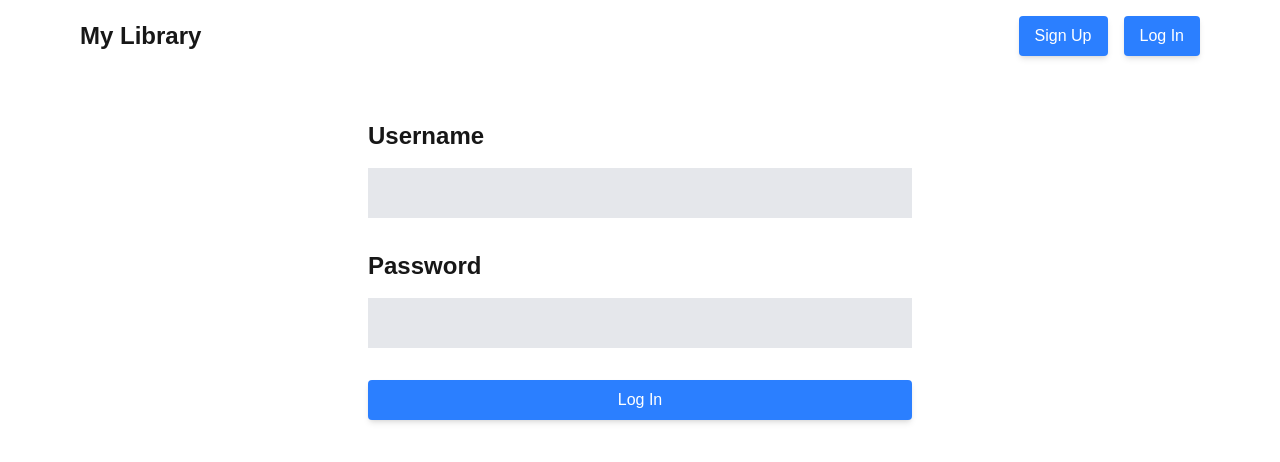
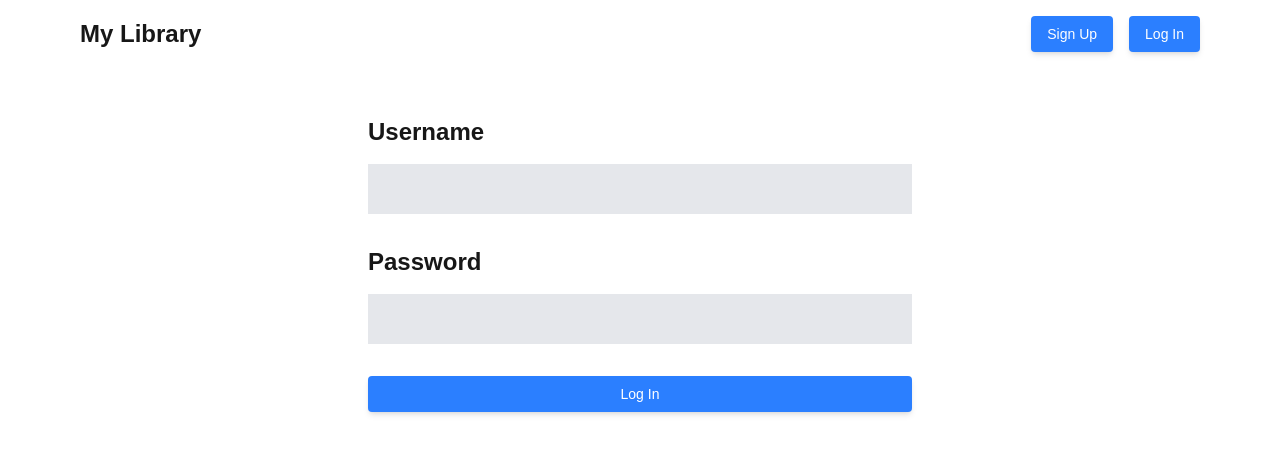
Before and after one commit to andrebarros7201/my-library, a Next.js app: page /login in a window 1280 px wide. Shown: the top 462 px of the page. Built offline with nearby package versions, Linux system fonts and the light colour scheme; no server answers.

Commit message:
fix button text resize
change button text size on smaller devices

```diff
--- a/components/ui/Button.tsx
+++ b/components/ui/Button.tsx
@@ -18,7 +18,7 @@ const Button = ({
   return (
     <button
       className={clsx(
-        "px-4 py-2 text-white rounded shadow-md transition-all duration-300 ease-in-out cursor-pointer",
+        "px-4 py-2 text-sm sm:text-md text-white rounded shadow-md transition-all duration-300 ease-in-out cursor-pointer",
         {
           "bg-blue-500 hover:bg-blue-700": variant === "primary",
           "bg-gray-500 hover:bg-gray-700": variant === "secondary",
```
